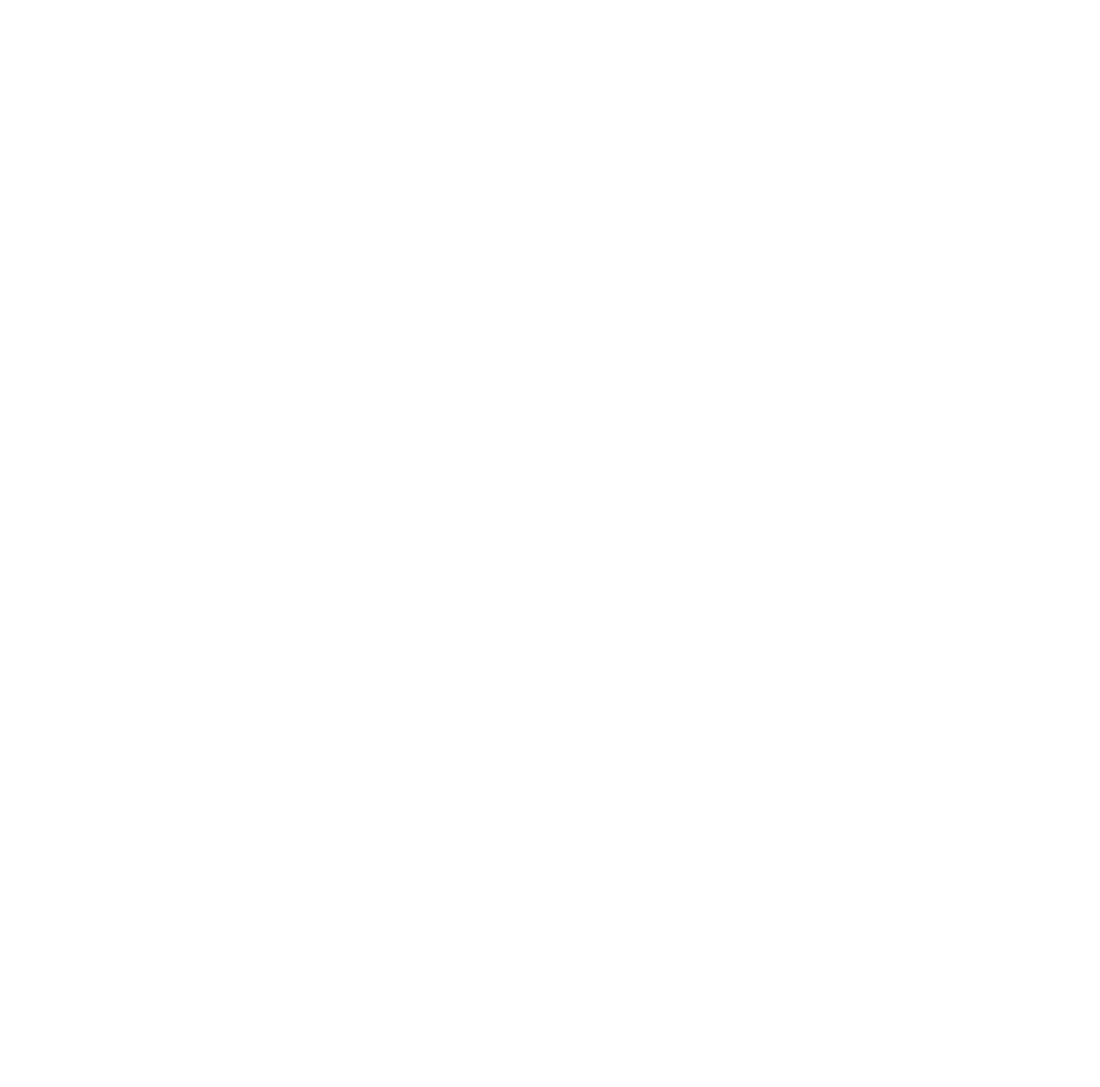
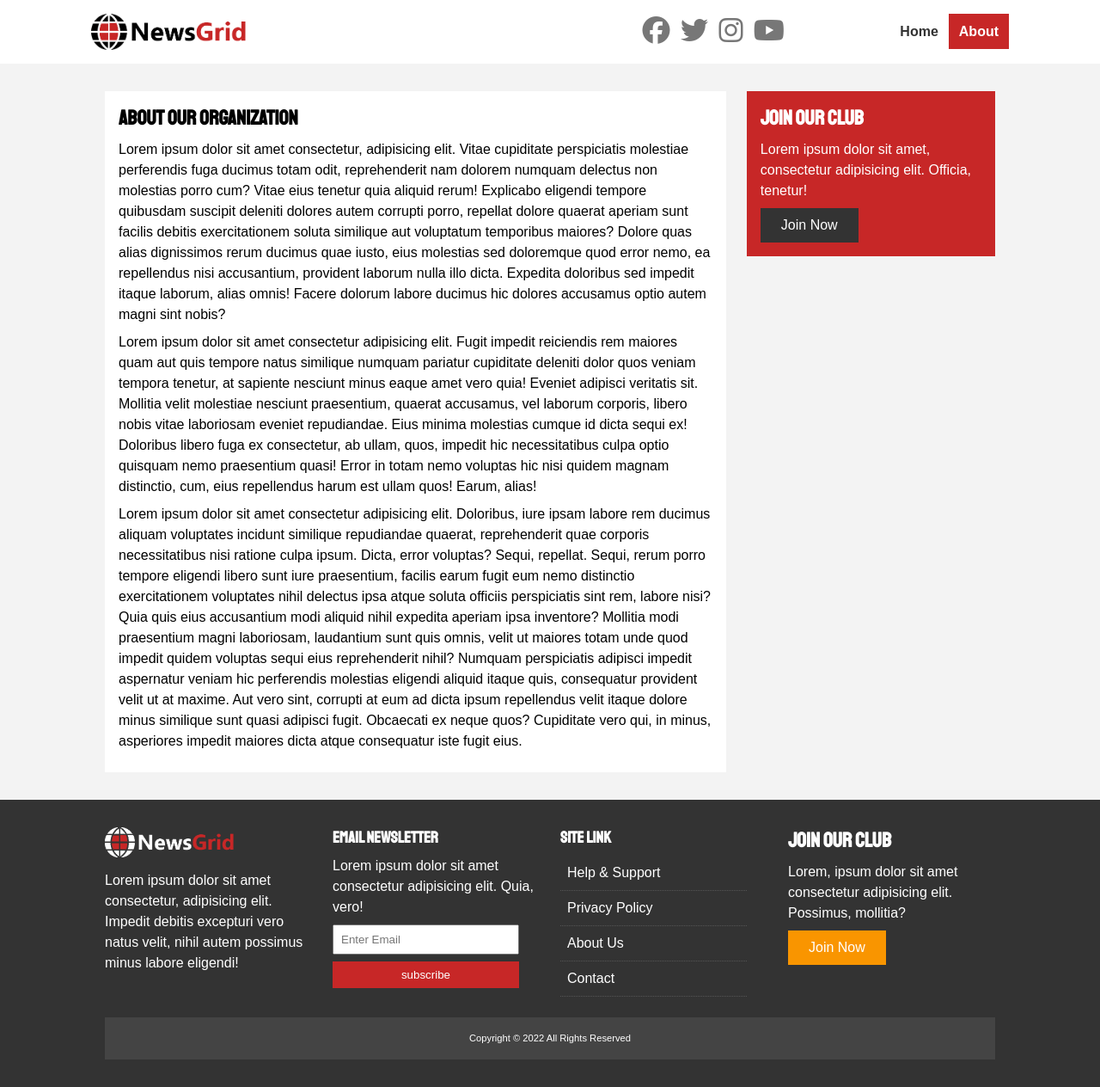
Before and after one commit to haileyesuschekol/news-grid, a plain HTML site: page about.html in a window 1280 px wide. Shown: the whole page at 86% size. Before the commit the page ends 800 px from the top, so only its background shows below. Drawn offline with Linux system fonts and the light colour scheme.

Commit message:
article page

```diff
--- a/about.html
+++ b/about.html
@@ -0,0 +1,164 @@
+<!DOCTYPE html>
+<html lang="en">
+  <head>
+    <meta charset="UTF-8" />
+    <meta name="viewport" content="width=device-width, initial-scale=1.0" />
+    <title>NewsGrid | About</title>
+    <link rel="stylesheet" href="css/style.css" />
+    <link
+      rel="stylesheet"
+      media="screen and (max-width:768px)"
+      href="css/mobile.css"
+    />
+    <link rel="shortcut icon" type="image/x-icon" href="img/favicon.ico" />
+    <!-- fonts -->
+    <link rel="preconnect" href="https://fonts.googleapis.com" />
+    <link rel="preconnect" href="https://fonts.gstatic.com" crossorigin />
+    <link
+      href="https://fonts.googleapis.com/css2?family=Lato&family=Staatliches&display=swap"
+      rel="stylesheet"
+    />
+    <script
+      src="https://kit.fontawesome.com/2355a025b0.js"
+      crossorigin="anonymous"
+    ></script>
+  </head>
+  <body>
+    <nav class="main-nav">
+      <div class="container">
+        <img src="img/logo.png" alt="NewsGrid" class="logo" />
+        <div class="social">
+          <a href="https://facebook.com" target="_blank"
+            ><i class="fab fa-facebook fa-2x"></i
+          ></a>
+          <a href="https://twitter.com" target="_blank"
+            ><i class="fab fa-twitter fa-2x"></i
+          ></a>
+          <a href="https://instagram.com" target="_blank"
+            ><i class="fab fa-instagram fa-2x"></i
+          ></a>
+          <a href="https://youtube.com" target="_blank"
+            ><i class="fab fa-youtube fa-2x"></i
+          ></a>
+        </div>
+        <ul>
+          <li><a href="index.html">Home</a></li>
+          <li><a class="current" href="about.html">About</a></li>
+        </ul>
+      </div>
+    </nav>
+    <!-- about -->
+    <div class="about">
+      <div class="container">
+        <div class="page-container">
+          <article class="card">
+            <h1 class="l-heading">About Our Organization</h1>
+            <p>
+              Lorem ipsum dolor sit amet consectetur, adipisicing elit. Vitae
+              cupiditate perspiciatis molestiae perferendis fuga ducimus totam
+              odit, reprehenderit nam dolorem numquam delectus non molestias
+              porro cum? Vitae eius tenetur quia aliquid rerum! Explicabo
+              eligendi tempore quibusdam suscipit deleniti dolores autem
+              corrupti porro, repellat dolore quaerat aperiam sunt facilis
+              debitis exercitationem soluta similique aut voluptatum temporibus
+              maiores? Dolore quas alias dignissimos rerum ducimus quae iusto,
+              eius molestias sed doloremque quod error nemo, ea repellendus nisi
+              accusantium, provident laborum nulla illo dicta. Expedita
+              doloribus sed impedit itaque laborum, alias omnis! Facere dolorum
+              labore ducimus hic dolores accusamus optio autem magni sint nobis?
+            </p>
+            <p>
+              Lorem ipsum dolor sit amet consectetur adipisicing elit. Fugit
+              impedit reiciendis rem maiores quam aut quis tempore natus
+              similique numquam pariatur cupiditate deleniti dolor quos veniam
+              tempora tenetur, at sapiente nesciunt minus eaque amet vero quia!
+              Eveniet adipisci veritatis sit. Mollitia velit molestiae nesciunt
+              praesentium, quaerat accusamus, vel laborum corporis, libero nobis
+              vitae laboriosam eveniet repudiandae. Eius minima molestias cumque
+              id dicta sequi ex! Doloribus libero fuga ex consectetur, ab ullam,
+              quos, impedit hic necessitatibus culpa optio quisquam nemo
+              praesentium quasi! Error in totam nemo voluptas hic nisi quidem
+              magnam distinctio, cum, eius repellendus harum est ullam quos!
+              Earum, alias!
+            </p>
+            <p>
+              Lorem ipsum dolor sit amet consectetur adipisicing elit.
+              Doloribus, iure ipsam labore rem ducimus aliquam voluptates
+              incidunt similique repudiandae quaerat, reprehenderit quae
+              corporis necessitatibus nisi ratione culpa ipsum. Dicta, error
+              voluptas? Sequi, repellat. Sequi, rerum porro tempore eligendi
+              libero sunt iure praesentium, facilis earum fugit eum nemo
+              distinctio exercitationem voluptates nihil delectus ipsa atque
+              soluta officiis perspiciatis sint rem, labore nisi? Quia quis eius
+              accusantium modi aliquid nihil expedita aperiam ipsa inventore?
+              Mollitia modi praesentium magni laboriosam, laudantium sunt quis
+              omnis, velit ut maiores totam unde quod impedit quidem voluptas
+              sequi eius reprehenderit nihil? Numquam perspiciatis adipisci
+              impedit aspernatur veniam hic perferendis molestias eligendi
+              aliquid itaque quis, consequatur provident velit ut at maxime. Aut
+              vero sint, corrupti at eum ad dicta ipsum repellendus velit itaque
+              dolore minus similique sunt quasi adipisci fugit. Obcaecati ex
+              neque quos? Cupiditate vero qui, in minus, asperiores impedit
+              maiores dicta atque consequatur iste fugit eius.
+            </p>
+          </article>
+          <aside class="card bg-primary">
+            <h2>Join Our Club</h2>
+            <p>
+              Lorem ipsum dolor sit amet, consectetur adipisicing elit. Officia,
+              tenetur!
+            </p>
+            <a href="#" class="btn btn-dark">Join Now</a>
+          </aside>
+        </div>
+      </div>
+    </div>
+    <!-- footer -->
+    <div class="main-footer py-2">
+      <div class="container footer-container">
+        <div>
+          <img src="img/logo_light.png" alt="logo" />
+          <p>
+            Lorem ipsum dolor sit amet consectetur, adipisicing elit. Impedit
+            debitis excepturi vero natus velit, nihil autem possimus minus
+            labore eligendi!
+          </p>
+        </div>
+
+        <div>
+          <h3>Email Newsletter</h3>
+          <p>
+            Lorem ipsum dolor sit amet consectetur adipisicing elit. Quia, vero!
+          </p>
+          <form action="">
+            <input type="email" type="email" placeholder="Enter Email" />
+            <input type="submit" value="subscribe" class="btn btn-primary" />
+          </form>
+        </div>
+
+        <div>
+          <h3>Site Link</h3>
+          <ul class="list">
+            <li><a href="#">Help & Support</a></li>
+            <li><a href="#">Privacy Policy</a></li>
+            <li><a href="#">About Us</a></li>
+            <li><a href="#">Contact</a></li>
+          </ul>
+        </div>
+
+        <div>
+          <h2>Join Our Club</h2>
+          <p>
+            Lorem, ipsum dolor sit amet consectetur adipisicing elit. Possimus,
+            mollitia?
+          </p>
+          <a href="#" class="btn btn-secondary">Join Now</a>
+        </div>
+
+        <div>
+          <p>Copyright &copy; 2022 All Rights Reserved</p>
+        </div>
+      </div>
+    </div>
+  </body>
+</html>
--- a/css/style.css
+++ b/css/style.css
@@ -125,21 +125,17 @@ h6 {
 }
 
 .bg-dark h1,
-h2,
-h3,
-a {
-  color: #fff;
-}
+.bg-dark h2,
+.bg-dark h3,
+.bg-dark a,
 .bg-primary h1,
-h2,
-h3,
-a {
-  color: #fff;
-}
+.bg-primary h1,
+.bg-primary h1,
+.bg-primary a,
 .bg-secondary h1,
-h2,
-h3,
-a {
+.bg-secondary h2,
+.bg-secondary h3,
+.bg-secondary a {
   color: #fff;
 }
 
@@ -169,6 +165,18 @@ a {
 }
 .list li a:hover {
   color: var(--primary-color);
+}
+
+/* inner page grid container */
+.page-container {
+  display: grid;
+  grid-template-columns: 5fr 2fr;
+  margin: 2rem 0;
+  gap: 1.5rem;
+}
+
+.page-container > *:first-child {
+  grid-row: 1 / span 6;
 }
 
 /* navigation */
```
Also changed, not shown: index.html (+1 -0 lines).
